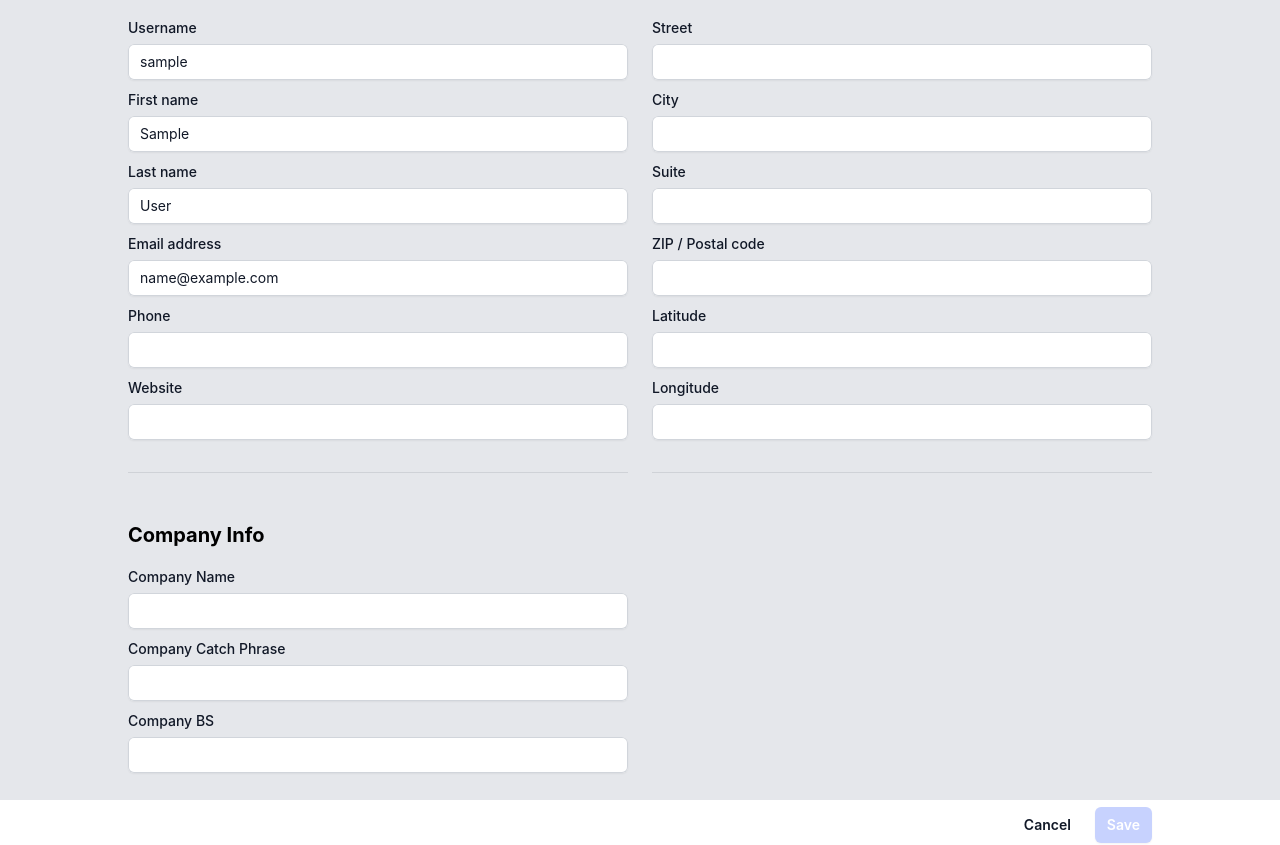
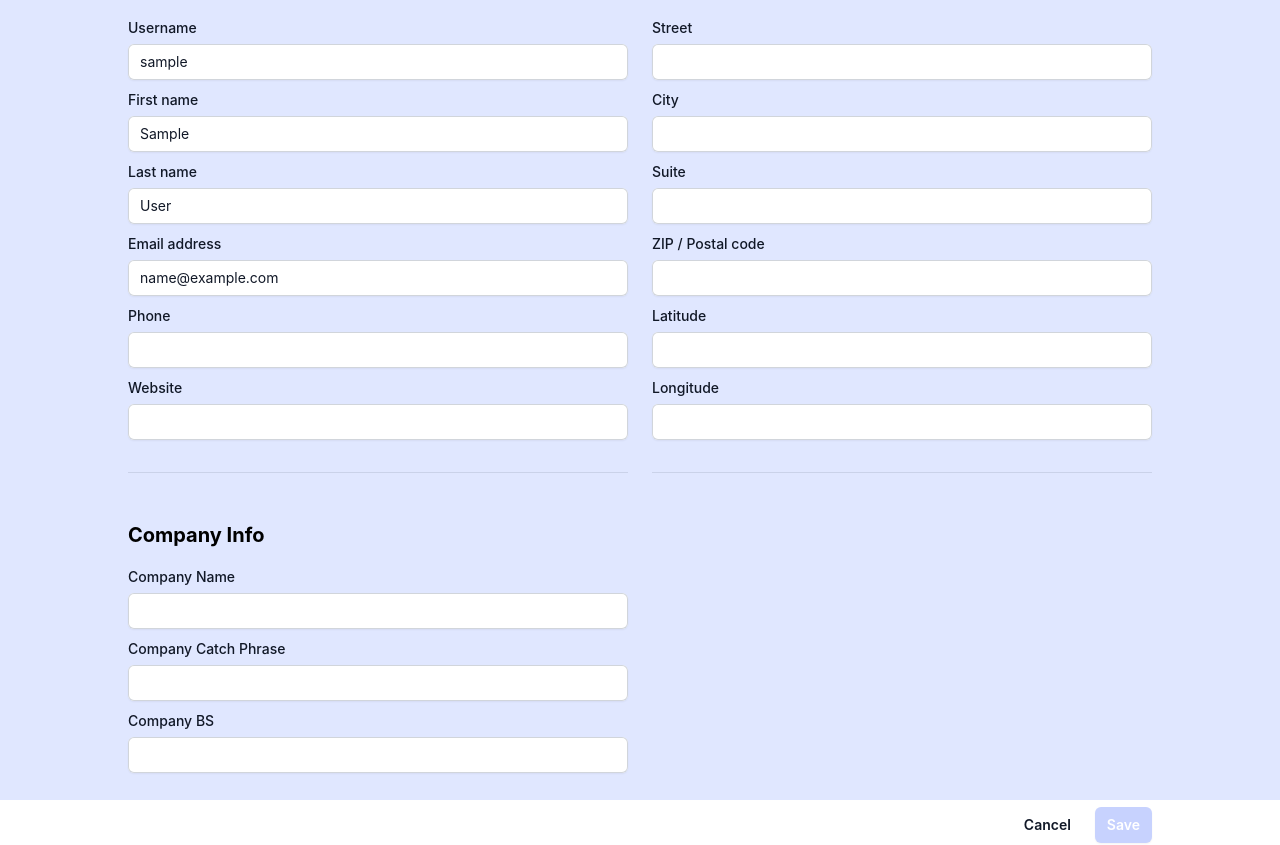
Before and after one commit to BrzoskwiPK/Momentum, a React (Create React App) app: page /editProfile in a window 1280 px wide. Built offline with nearby package versions, Linux system fonts and the light colour scheme; no server answers; sample sign-in values are in the browser's storage; a web font is replaced by a local one.

Commit message:
changing editForm background color

```diff
--- a/src/components/forms/EditForm.tsx
+++ b/src/components/forms/EditForm.tsx
@@ -85,7 +85,7 @@ const EditForm: FC = () => {
   }
 
   return (
-    <form className='w-full min-h-[100vh] md:h-[100vh] absolute top-0 left-0 z-50 bg-gray-200 flex items-center flex-col justify-center'>
+    <form className='w-full min-h-[100vh] md:h-[100vh] absolute top-0 left-0 z-50 bg-indigo-100 flex items-center flex-col justify-center'>
       <div className='w-[80%] py-6'>
         <div className='grid grid-cols-1 gap-x-6 md:gap-y-8 sm:grid-cols-2'>
           <div className='md:border-b md:border-gray-900/10 md:pb-6'>
```
